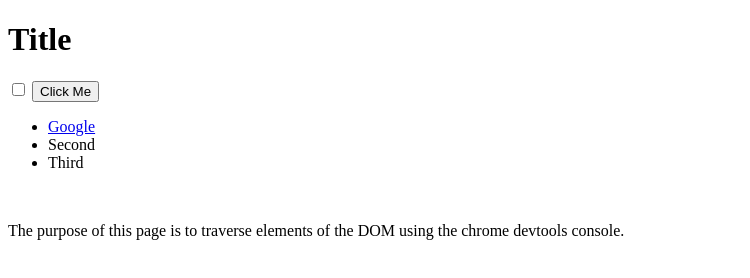
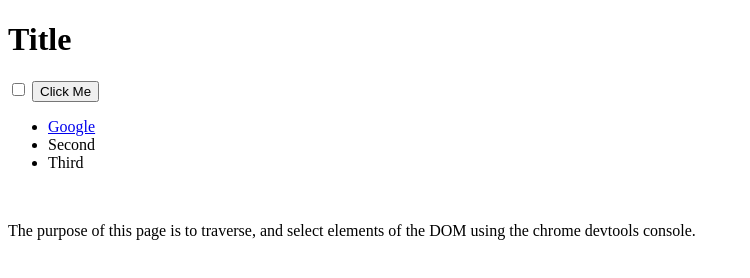
Before and after one commit to Jeff-Ashear/AngelaYuWebDev, a website: page ClassProjects/Web Development/domModule/Lesson143/index.html in a window 1280 px wide. Shown: the whole page, without its empty margins (0-750 px from the left). Drawn offline with Linux system fonts and the light colour scheme.

Commit message:
lesson 143

```diff
--- a/ClassProjects/Web Development/domModule/Lesson143/index.html
+++ b/ClassProjects/Web Development/domModule/Lesson143/index.html
@@ -22,7 +22,7 @@
         <li class="item">Third</li>
     </ul>
     <br>
-    <p>The purpose of this page is to traverse elements of the DOM using the chrome devtools console.</p>
+    <p>The purpose of this page is to traverse, and select elements of the DOM using the chrome devtools console.</p>
 
     <footer>
         <script src="index.js" charset="utf-8"></script>
```
